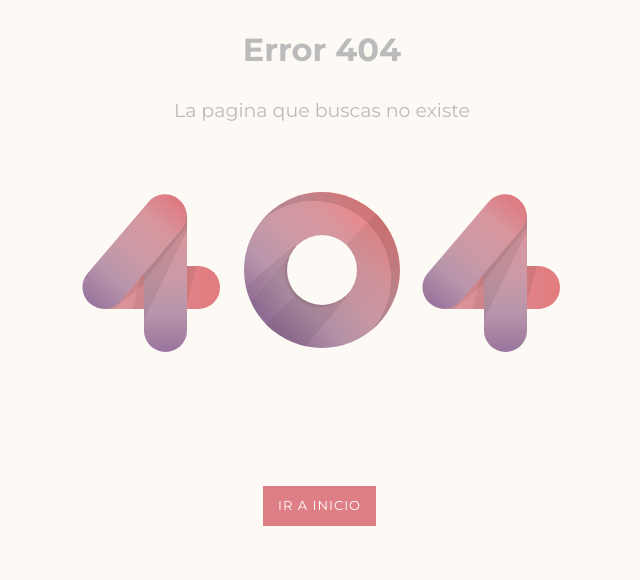
After one commit to CRONOSPRO1/DreamStore, a PHP site: the page made by view/error.php in a window 1280 px wide. The commit adds this page. Shown: the top 580 px of the page, without its empty margins (318-958 px from the left). Run offline with PHP 8.4, Linux system fonts and the light colour scheme; the template is opened without the code that fills it, so the values that code supplies are empty; some libraries are stand-ins or nearby versions.

Commit message:
cambios de estructura

```diff
--- a/Tareas_faltantes.txt
+++ b/Tareas_faltantes.txt
@@ -1,2 +1,5 @@
 Falta pasarle el id al metodo
-Vista view/administrador/usuarios.php linea 318
+Vista view/administrador/usuarios.php linea 318+
+
+
+Para  pasar el id por parametro puedo hacer un foreach antes de cargar el modal
--- /dev/null
+++ b/assets/css/error.css
@@ -0,0 +1,148 @@
+@import url('https://fonts.googleapis.com/css?family=Montserrat:400,600,700');
+@import url('https://fonts.googleapis.com/css?family=Catamaran:400,800');
+.error-container {
+  text-align: center;
+  font-size: 106px;
+  font-family: 'Catamaran', sans-serif;
+  font-weight: 800;
+  margin: 70px 15px;
+}
+.error-container > span {
+  display: inline-block;
+  position: relative;
+}
+.error-container > span.four {
+  width: 136px;
+  height: 43px;
+  border-radius: 999px;
+  background:
+    linear-gradient(140deg, rgba(0, 0, 0, 0.1) 0%, rgba(0, 0, 0, 0.07) 43%, transparent 44%, transparent 100%),
+    linear-gradient(105deg, transparent 0%, transparent 40%, rgba(0, 0, 0, 0.06) 41%, rgba(0, 0, 0, 0.07) 76%, transparent 77%, transparent 100%),
+    linear-gradient(to right, #d89ca4, #e27b7e);
+}
+.error-container > span.four:before,
+.error-container > span.four:after {
+  content: '';
+  display: block;
+  position: absolute;
+  border-radius: 999px;
+}
+.error-container > span.four:before {
+  width: 43px;
+  height: 156px;
+  left: 60px;
+  bottom: -43px;
+  background:
+    linear-gradient(128deg, rgba(0, 0, 0, 0.1) 0%, rgba(0, 0, 0, 0.07) 40%, transparent 41%, transparent 100%),
+    linear-gradient(116deg, rgba(0, 0, 0, 0.1) 0%, rgba(0, 0, 0, 0.07) 50%, transparent 51%, transparent 100%),
+    linear-gradient(to top, #99749D, #B895AB, #CC9AA6, #D7969E, #E0787F);
+}
+.error-container > span.four:after {
+  width: 137px;
+  height: 43px;
+  transform: rotate(-49.5deg);
+  left: -18px;
+  bottom: 36px;
+  background: linear-gradient(to right, #99749D, #B895AB, #CC9AA6, #D7969E, #E0787F);
+}
+
+.error-container > span.zero {
+  vertical-align: text-top;
+  width: 156px;
+  height: 156px;
+  border-radius: 999px;
+  background: linear-gradient(-45deg, transparent 0%, rgba(0, 0, 0, 0.06) 50%,  transparent 51%, transparent 100%),
+    linear-gradient(to top right, #99749D, #99749D, #B895AB, #CC9AA6, #D7969E, #ED8687, #ED8687);
+  overflow: hidden;
+  animation: bgshadow 5s infinite;
+}
+.error-container > span.zero:before {
+  content: '';
+  display: block;
+  position: absolute;
+  transform: rotate(45deg);
+  width: 90px;
+  height: 90px;
+  background-color: transparent;
+  left: 0px;
+  bottom: 0px;
+  background:
+    linear-gradient(95deg, transparent 0%, transparent 8%, rgba(0, 0, 0, 0.07) 9%, transparent 50%, transparent 100%),
+    linear-gradient(85deg, transparent 0%, transparent 19%, rgba(0, 0, 0, 0.05) 20%, rgba(0, 0, 0, 0.07) 91%, transparent 92%, transparent 100%);
+}
+.error-container > span.zero:after {
+  content: '';
+  display: block;
+  position: absolute;
+  border-radius: 999px;
+  width: 70px;
+  height: 70px;
+  left: 43px;
+  bottom: 43px;
+  background: #FDFAF5;
+  box-shadow: -2px 2px 2px 0px rgba(0, 0, 0, 0.1);
+}
+
+.screen-reader-text {
+    position: absolute;
+    top: -9999em;
+    left: -9999em;
+}
+
+@keyframes bgshadow {
+  0% {
+    box-shadow: inset -160px 160px 0px 5px rgba(0, 0, 0, 0.4);
+  }
+  45% {
+    box-shadow: inset 0px 0px 0px 0px rgba(0, 0, 0, 0.1);
+  }
+  55% {
+    box-shadow: inset 0px 0px 0px 0px rgba(0, 0, 0, 0.1);
+  }
+  100% {
+    box-shadow: inset 160px -160px 0px 5px rgba(0, 0, 0, 0.4);
+  }
+}
+
+/* demo stuff */
+* {
+    -webkit-box-sizing: border-box;
+    -moz-box-sizing: border-box;
+    box-sizing: border-box;
+}
+body {
+  background-color: #FDFAF5;
+  margin-bottom: 50px;
+}
+html, button, input, select, textarea {
+    font-family: 'Montserrat', Helvetica, sans-serif;
+    color: #bbb;
+}
+h1 {
+  text-align: center;
+  margin: 30px 15px;
+}
+.zoom-area {
+  max-width: 490px;
+  margin: 30px auto 30px;
+  font-size: 19px;
+  text-align: center;
+}
+.link-container {
+  text-align: center;
+}
+a.more-link {
+  text-transform: uppercase;
+  font-size: 13px;
+    background-color: #de7e85;
+    padding: 10px 15px;
+    border-radius: 0;
+    color: #fff;
+    display: inline-block;
+    margin-right: 5px;
+    margin-bottom: 5px;
+    line-height: 1.5;
+    text-decoration: none;
+  margin-top: 50px;
+  letter-spacing: 1px;
+}
--- a/config/parameters.php
+++ b/config/parameters.php
@@ -3,7 +3,9 @@
 define("base_url","http://localhost/dreamstore/");
 //Url para el administrador
 define("url_Administrador","http://localhost/DreamStore/Administrador/");
+
 //Aca pone el nombre del controlador principal
 define("controller_default","PrincipalController");
 define("action_default","index");
+
 ?>
--- a/index.php
+++ b/index.php
@@ -19,7 +19,7 @@ if (isset($_GET['controller'])) {
 } else {
 
 
-    echo "La pagina que buscas no existe";
+    require_once'view/error.php';
     exit();
 }
 if (class_exists($nombre_controlador)) {
@@ -28,10 +28,10 @@ if (class_exists($nombre_controlador)) {
         $action = $_GET['action'];
         $controlador->$action();
     } else {
-        echo "la pagina que buscas no existe";
+        require_once'view/error.php';
     }
 } else {
-    echo 'La pagina que buscas no existe';
+    require_once'view/error.php';
 }
 
 ?>
--- a/model/Quejas.php
+++ b/model/Quejas.php
@@ -8,7 +8,7 @@ class quejas{
 
     }
     public function registrar_queja($data){
-        $stmt=$this->conexion->conexion()->prepare("");
+        $stmt=$this->conexion->conectar()->prepare("");
         $stmt->bindParam(":id_usuario",$data['id_usuario'],PDO::PARAM_STR);
         $stmt->bindParam(":queja",$data['queja'],PDO::PARAM_STR);
         $stmt->bindParam(":fecha",$data['fecha'],PDO::PARAM_STR);
@@ -20,7 +20,7 @@ class quejas{
 
     //Muestra cuantas quejas a hecho cada usuario ,pasando como parametro el id
     public function queja_cliente($id_usuario){
-        $stmt=$this->conexion->conexion()->prepare("SELECT COUNT(*) as resultado FROM quejas WHERE id_usuario=:id_usuario");
+        $stmt=$this->conexion->conectar()->prepare("SELECT COUNT(*) as resultado FROM quejas WHERE id_usuario=:id_usuario");
         $stmt->bindParam(":id_usuario",$id_usuario,PDO::PARAM_STR);
         $stmt->execute();
         return $stmt->fetchAll();
--- /dev/null
+++ b/view/error.php
@@ -0,0 +1,26 @@
+<!doctype html>
+<!--[if lte IE 9]>
+<html lang="en" class="oldie">
+<![endif]-->
+<!--[if gt IE 9]><!-->
+<html lang="en">
+<!--<![endif]-->
+<head>
+  <meta charset="utf-8">
+  <meta name="viewport" content="width=device-width, initial-scale=1">
+  <title>404 Error Example #2</title>
+  <link rel="stylesheet" media="all" href="<?=base_url?>assets/css/error.css" />
+</head>
+<body>
+<h1>Error 404</h1>
+<p class="zoom-area"><b></b>La pagina que buscas no existe</p>
+<section class="error-container">
+  <span class="four"><span class="screen-reader-text">4</span></span>
+  <span class="zero"><span class="screen-reader-text">0</span></span>
+  <span class="four"><span class="screen-reader-text">4</span></span>
+</section>
+<div class="link-container">
+  <a target="_blank" href="" class="more-link">Ir a Inicio</a>
+</div>
+</body>
+</html>
```
Also changed, not shown: Controller/ClienteController.php (added, +22 -0 lines), assets/js/dashboard.js (+21 -0 lines), model/usuario.php (+21 -2 lines), view/Administrador/Usuarios.php (+46 -38 lines), assets/css/404-error-example-2/readme.txt (added).
